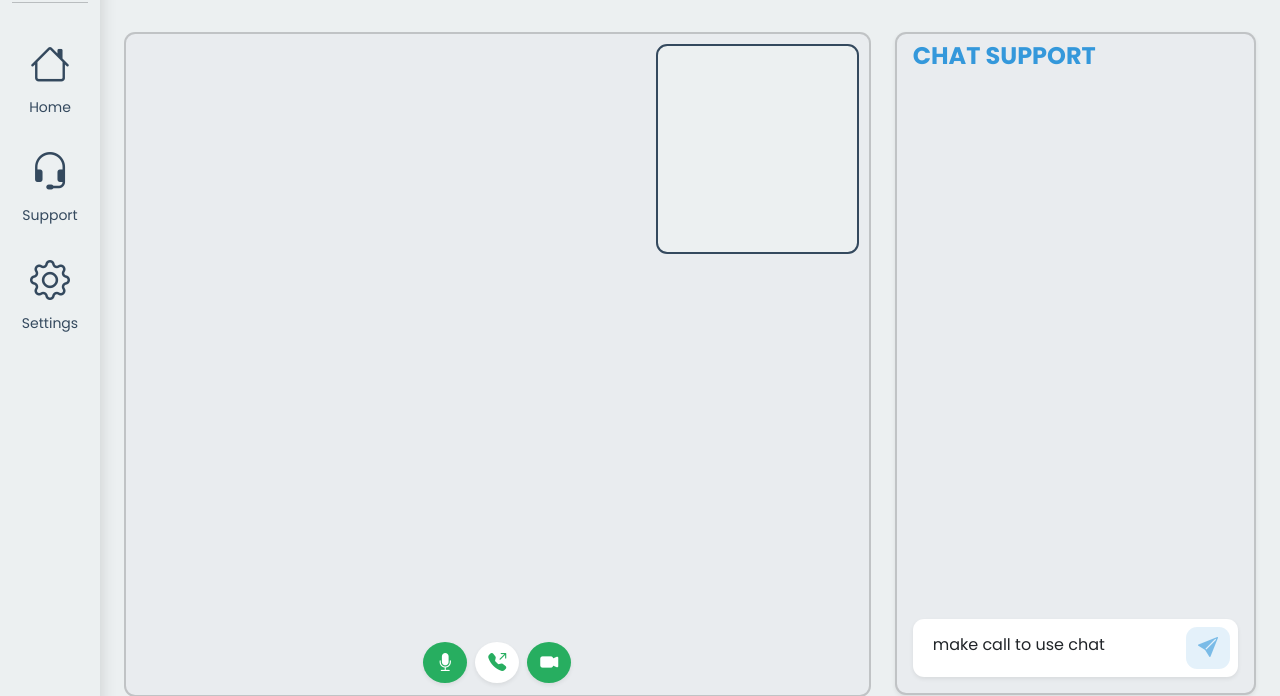
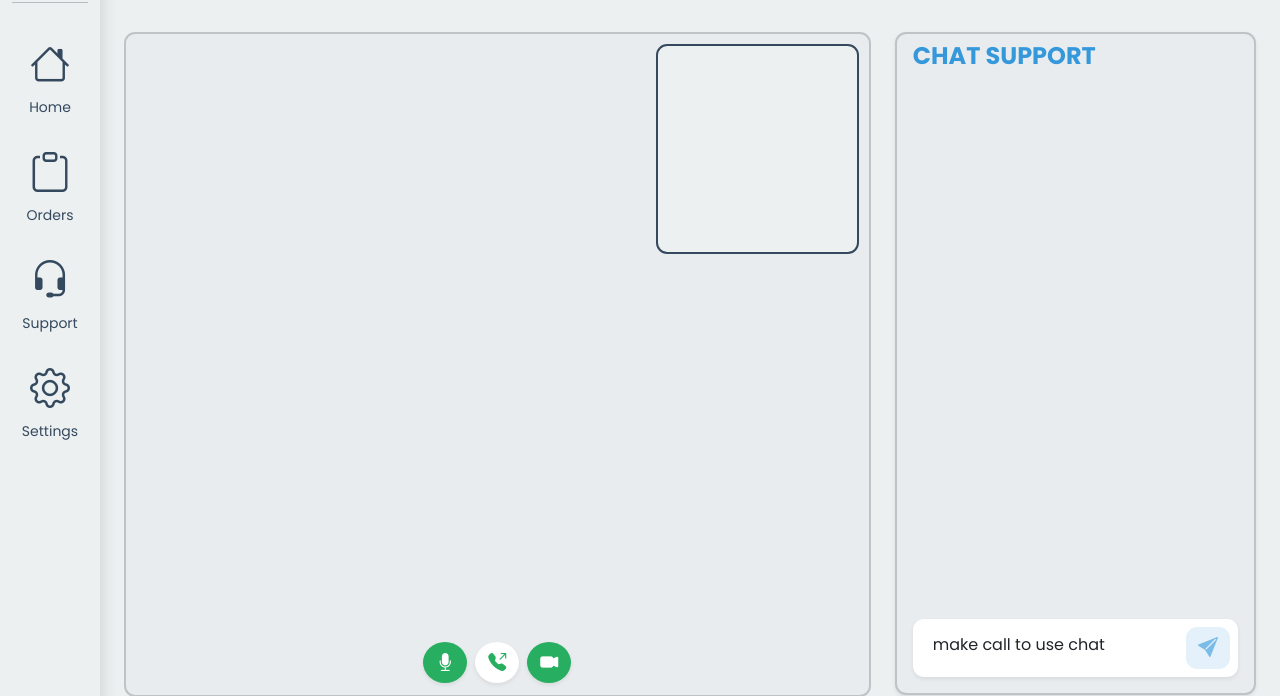
Before and after one commit to varlamzhordania/DES, a Django app: template backend/templates/stream/call.html in a window 1280 px wide. Shown: the part 60-756 px from the top of the page. Run offline with Django 5.2, Linux system fonts and the light colour scheme; the template is opened without the code that fills it: most values are stand-ins (such as "Sample title", 1, 10 or a date in 2020); some libraries are stand-ins or nearby versions.

Commit message:
add order_list basic

```diff
--- a/backend/main/urls.py
+++ b/backend/main/urls.py
@@ -1,11 +1,12 @@
 from django.urls import path
-from .views import home_view, support_view, settings_view
+from .views import home_view, support_view, settings_view,order_list_view
 from .api import FoodDetail, FoodList, CategoryList
 
 app_name = 'main'
 
 urlpatterns = [
     path("", home_view, name="home"),
+    path("order-list/", order_list_view, name="order_list"),
     path("support/", support_view, name="support"),
     path("settings/", settings_view, name="settings"),
     path("api/food-detail/<int:id>/", FoodDetail.as_view(), name="food_detail"),
--- /dev/null
+++ b/backend/templates/main/order_list.html
@@ -0,0 +1,4 @@
+{% extends 'index.html' %}
+{% block content %}
+	order list
+{% endblock %}
--- a/backend/templates/sidebar.html
+++ b/backend/templates/sidebar.html
@@ -1,4 +1,5 @@
 {% url 'main:home' as home %}
+{% url 'main:order_list' as order_list %}
 {% url 'main:support' as support %}
 {% url 'main:settings' as user_settings %}
 <aside id="sidebar-aside">
@@ -14,6 +15,13 @@
                        href="{{ home }}">
                         <i class="bi bi-house fs-1"></i>
                         <small class="my-0">Home</small>
+                    </a>
+                </li>
+                <li class="my-3 {% if request.path == order_list %}bg-primary-subtle{% endif %} rounded pb-2 nav-item d-flex flex-column justify-content-center align-items-center">
+                    <a class="nav-link text-center {% if request.path == order_list %}link-primary {% else %}link-dark{% endif %} "
+                       href="{{ order_list }}">
+                        <i class="bi bi-clipboard fs-1"></i>
+                        <small class="my-0">Orders</small>
                     </a>
                 </li>
                 <li class="my-3 {% if request.path == support %}bg-primary-subtle{% endif %} rounded pb-2 nav-item d-flex flex-column justify-content-center align-items-center">
```
Also changed, not shown: backend/main/views.py (+10 -1 lines).
